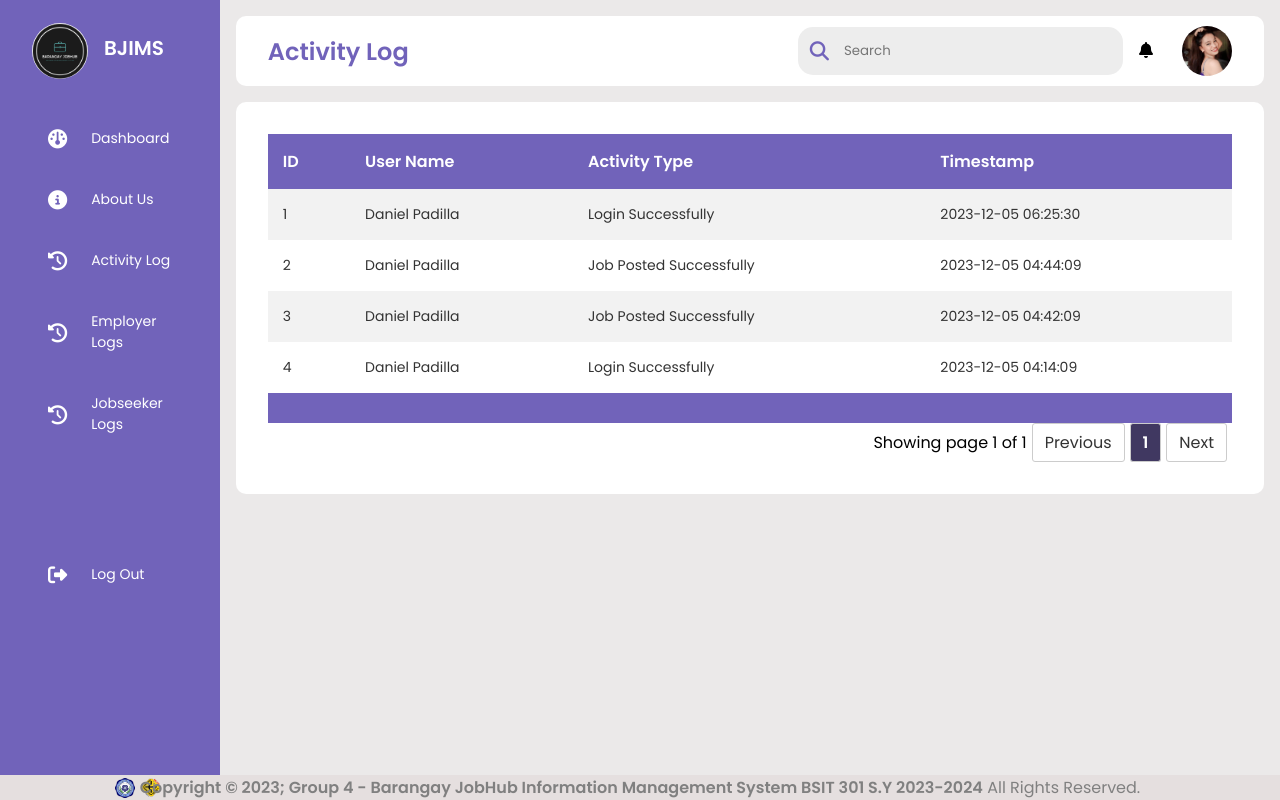
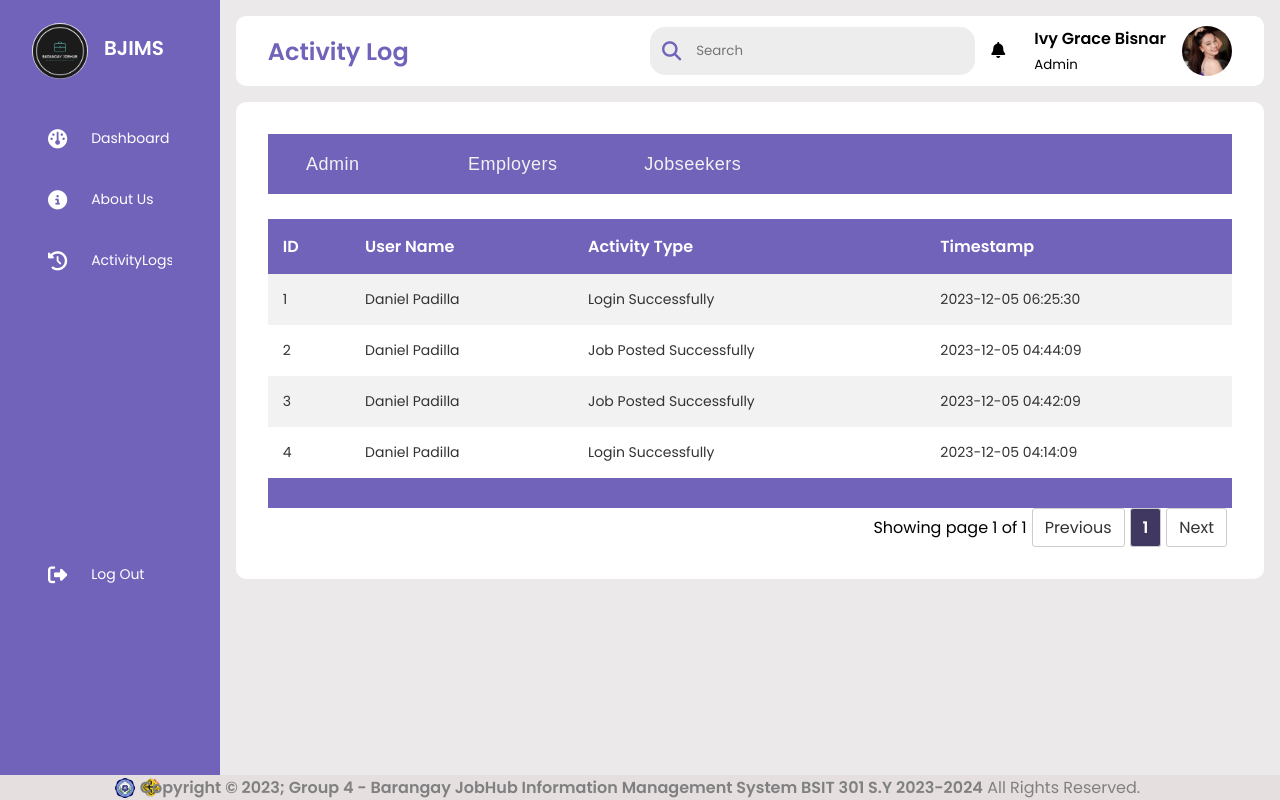
Before and after one commit to ivygracebisnar/JobHub, a PHP site: page /activitylog_employer.php in a window 1280 px wide. Run offline with PHP 8.4, Linux system fonts and the light colour scheme; a user stored in the database is signed in; data comes from the database, SQL or seed files in the repository; some libraries are stand-ins or nearby versions.

Commit message:
[Pieza] Admin - show users activity logs

```diff
--- a/admin/activitylog_employer.php
+++ b/admin/activitylog_employer.php
@@ -67,7 +67,37 @@ if(mysqli_num_rows($select) > 0){
                     color: #fff;
                     font-weight: bold;
                 }
-
+                .nav {
+                    width: 100%;
+                    background: rgba(113, 99, 186, 255);
+                    overflow: auto;
+                    text-align: center;
+                }
+                .nav ul {
+                    margin: 0;
+                    padding: 0;
+                    list-style: none;
+                    line-height: 60px;
+                }
+                .nav ul li {
+                    float: left;
+                    margin-right: 50px;
+                }
+                .nav ul li a {
+                    text-decoration: none;
+                    width: 130px;
+                    display: block;
+                    text-align: center;
+                    color: #f2f2f2;
+                    font-size: 18px;
+                    font-family: sans-serif;
+                    letter-spacing: 0.5px;
+                }
+                .nav li a:hover {
+                    color: #fff;
+                    opacity: 0.5;
+                    font-size: 19px;
+                }
             </style>
     </head>
     <body>
@@ -100,16 +130,31 @@ if(mysqli_num_rows($select) > 0){
                             </div>
                         </div>
                     </div>
-                    <a href="profile.php"><?php
+                    <div class="profile">
+                        <div class="info">
+                            <p><b><?php echo $fetch['name']; ?></b></p>
+                            <small class="text-muted">Admin</small>
+                        </div>
+                    </div>
+                    <a href="settings.php">
+                    <?php
                         if($fetch['image'] == ''){
                             echo '<img src="../images/default-avatar.png">';
                         }else{
                             echo '<img src="../uploaded_img/'.$fetch['image'].'">';
                         }
-                    ?></a>
+                    ?>
+                    </a>
                 </div>
             </div>
             <div class="tabular--wrapper">
+                <nav class="nav">
+                    <ul>
+                        <li><a href="activitylog.php">Admin</a></li>
+                        <li><a href="activitylog_employer.php">Employers</a></li>
+                        <li><a href="activitylog_jobseeker.php">Jobseekers</a></li>
+                    </ul>
+                </nav><br>
                 <div class="table-container">
                     <table>
                         <thead>
--- a/admin/sidebar.php
+++ b/admin/sidebar.php
@@ -1,3 +1,4 @@
+
 <div class="sidebar">
             <div class="logo">
                 <ul class="menu">
@@ -23,20 +24,8 @@
                     </li>
                     <li>
                         <a href="activitylog.php">
-                        <i class="fa-solid fa-clock-rotate-left"></i>
-                            <span>Activity Log</span>
-                        </a>
-                    </li>
-                    <li>
-                        <a href="activitylog_employer.php">
-                        <i class="fa-solid fa-clock-rotate-left"></i>
-                            <span>Employer Logs</span>
-                        </a>
-                    </li>
-                    <li>
-                        <a href="activitylog_jobseeker.php">
-                        <i class="fa-solid fa-clock-rotate-left"></i>
-                            <span>Jobseeker Logs</span>
+                            <i class="fa-solid fa-clock-rotate-left"></i>
+                            <span>ActivityLogs</span>
                         </a>
                     </li>
                     <li>
```
Also changed, not shown: admin/activitylog.php (+49 -4 lines), admin/activitylog_jobseeker.php (+48 -3 lines).
